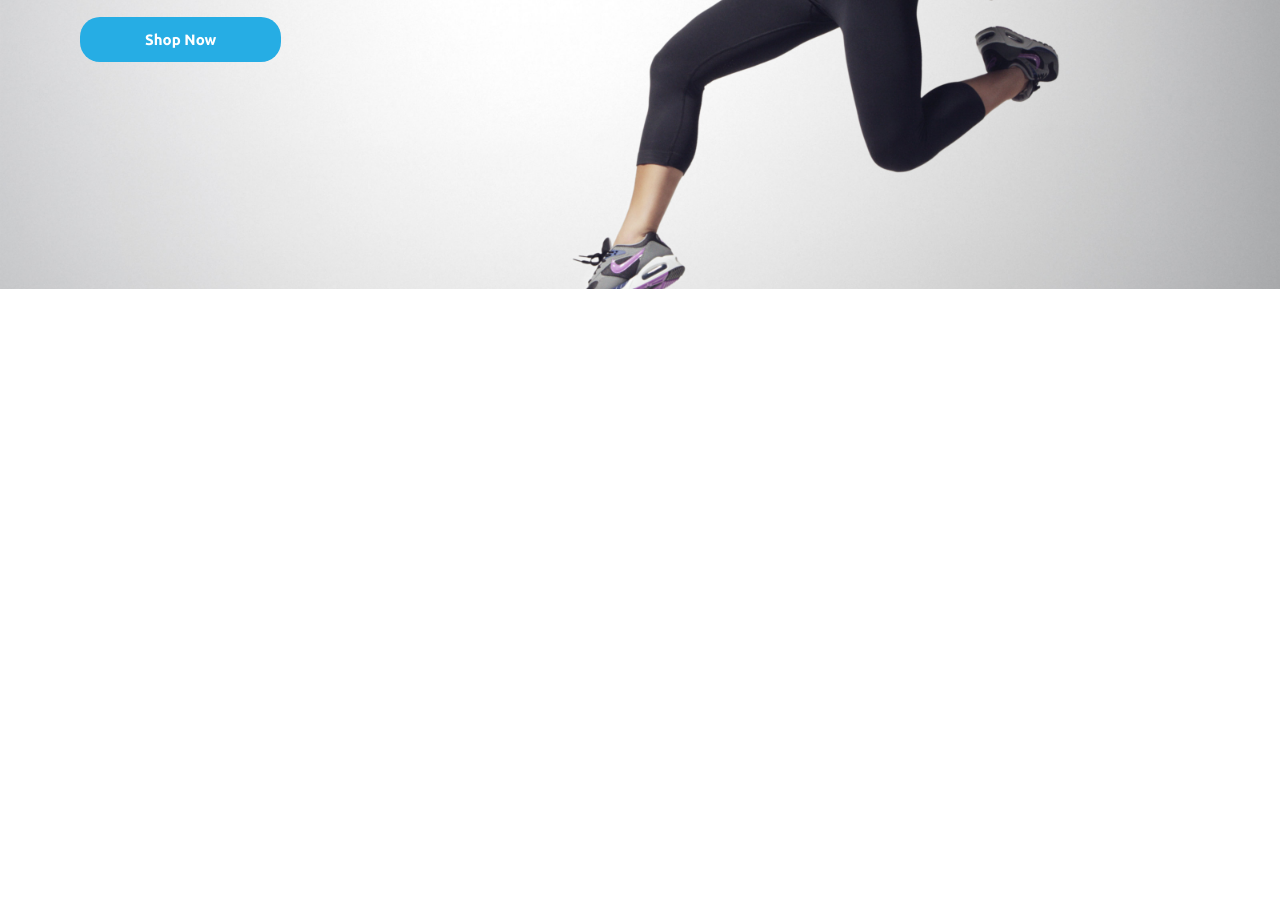
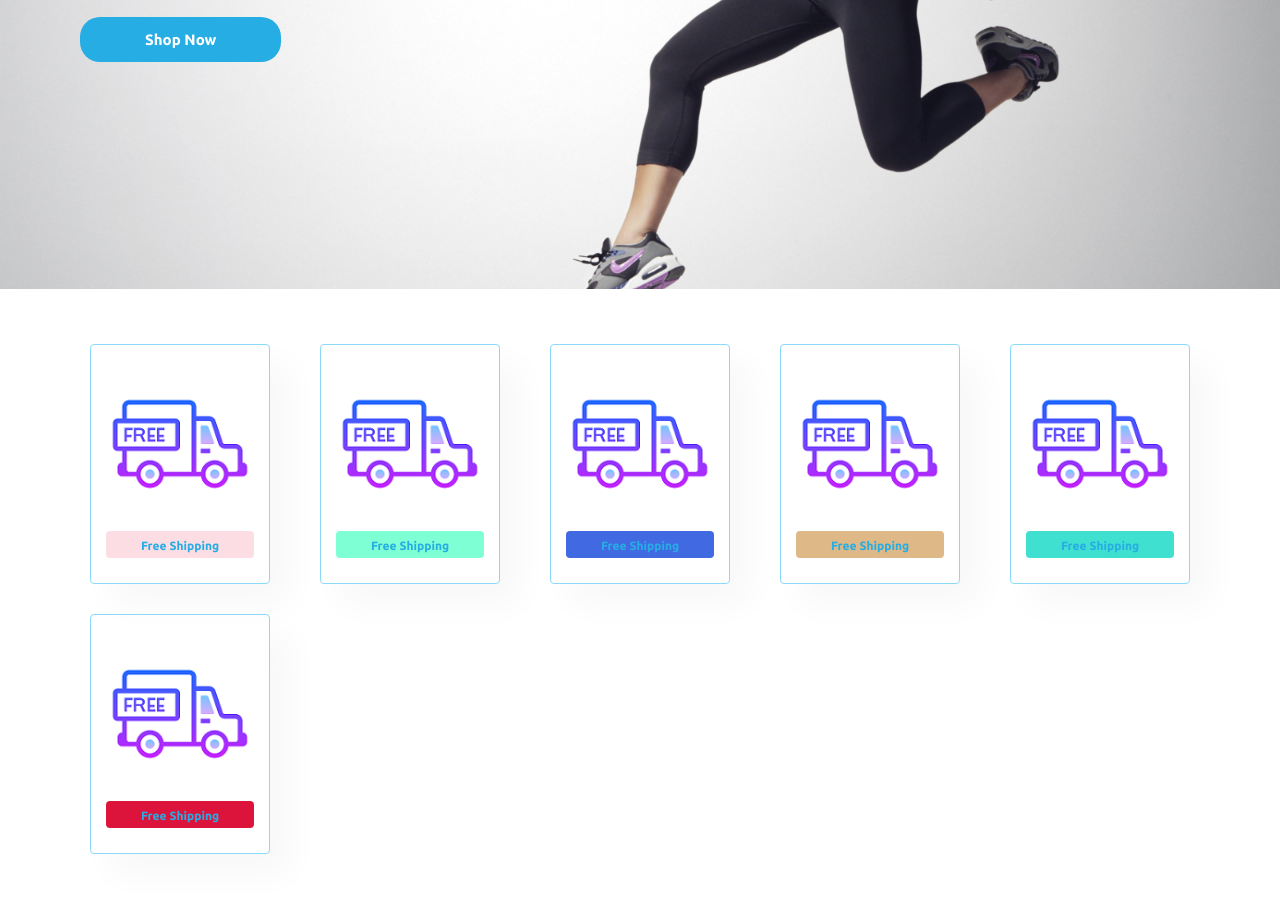
Before and after one commit to kirN-dev/Full-Responsive-Ecommerce-Course, a plain HTML site: page index.html in a window 1280 px wide. Shown: the part 529-1438 px from the top of the page. Before the commit the page ends 818 px from the top, so only its background shows below. Drawn offline with Linux system fonts and the light colour scheme.

Commit message:
Added features section

```diff
--- a/css/homepage.css
+++ b/css/homepage.css
@@ -30,3 +30,56 @@
 	font-weight: 700;
 	font-size: 15px;
 }
+
+#feature {
+	display: flex;
+	align-items: center;
+	justify-content: space-between;
+	flex-wrap: wrap;
+}
+
+#feature .fe-box{
+	width: 180px;
+	text-align: center;
+	padding: 25px 15px;
+	box-shadow: 20px 20px 34px rgba(0, 0, 0, 0.03);
+	border: 1px solid #8ad9f8;
+	border-radius: 4px;
+	margin: 15px 10px;
+}
+
+#feature .fe-box:hover{
+	box-shadow: 10px 10px 64px rgba(43, 37, 168, 0.1);
+}
+
+#feature .fe-box img{
+	width: 100%;
+	margin-bottom: 10px;
+}
+
+#feature .fe-box h6{
+	padding: 9px 8px 6px 8px;
+	line-height: 1;
+	border-radius: 4px;
+	color: #26ade4;
+	background-color:#fddde4;
+}
+
+#feature .fe-box:nth-child(2) h6{
+	background-color: aquamarine;
+}
+
+#feature .fe-box:nth-child(3) h6{
+	background-color: royalblue;
+}
+
+#feature .fe-box:nth-child(4) h6{
+	background-color: burlywood;
+}
+#feature .fe-box:nth-child(5) h6{
+	background-color: turquoise;
+}
+
+#feature .fe-box:nth-child(6) h6{
+	background-color: crimson;
+}
--- a/css/style.css
+++ b/css/style.css
@@ -35,11 +35,11 @@ p {
     margin:  15px 0 20px 0;
 }
 
-.selection-p1 {
+.section-p1 {
     padding: 40px 80px;
 }
 
-.selection-m1 {
+.section-m1 {
     margin: 40px 0;
 }
 
--- a/index.html
+++ b/index.html
@@ -37,6 +37,33 @@
 		<button>Shop Now</button>
 	</section>
 
+	<section id="feature" class="section-p1">
+		<div class="fe-box">
+			<img src="Images/features/f1.png" alt="">
+			<h6>Free Shipping</h6>
+		</div>
+		<div class="fe-box">
+			<img src="Images/features/f1.png" alt="">
+			<h6>Free Shipping</h6>
+		</div>
+		<div class="fe-box">
+			<img src="Images/features/f1.png" alt="">
+			<h6>Free Shipping</h6>
+		</div>
+		<div class="fe-box">
+			<img src="Images/features/f1.png" alt="">
+			<h6>Free Shipping</h6>
+		</div>
+		<div class="fe-box">
+			<img src="Images/features/f1.png" alt="">
+			<h6>Free Shipping</h6>
+		</div>
+		<div class="fe-box">
+			<img src="Images/features/f1.png" alt="">
+			<h6>Free Shipping</h6>
+		</div>
+	</section>
+
 	<script src="js/script.js"></script>
 </body>
 
```
Also changed, not shown: Images/features/f1.png (added), Images/features/free-shipping-car-in-png-17.png (added).
